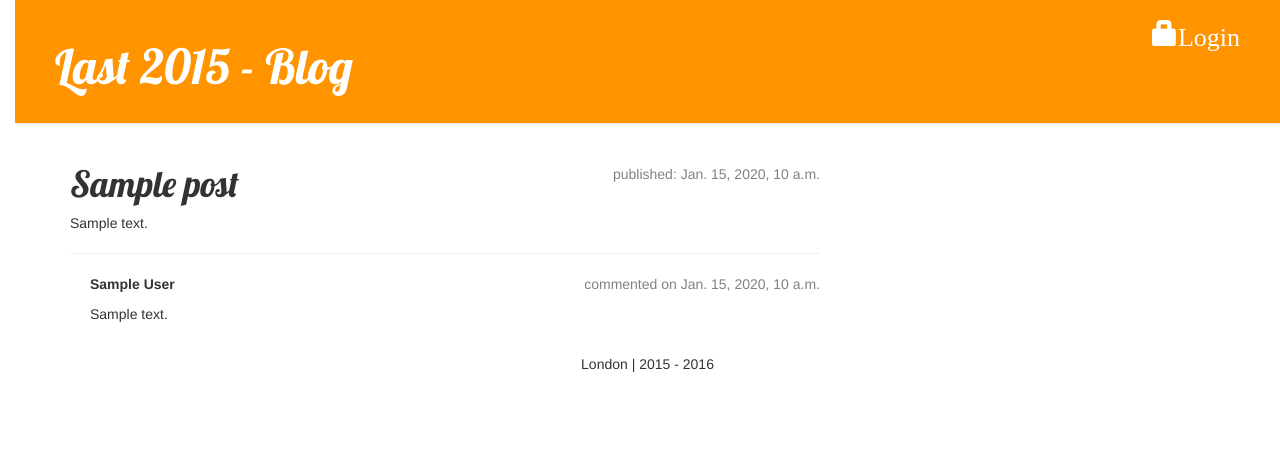
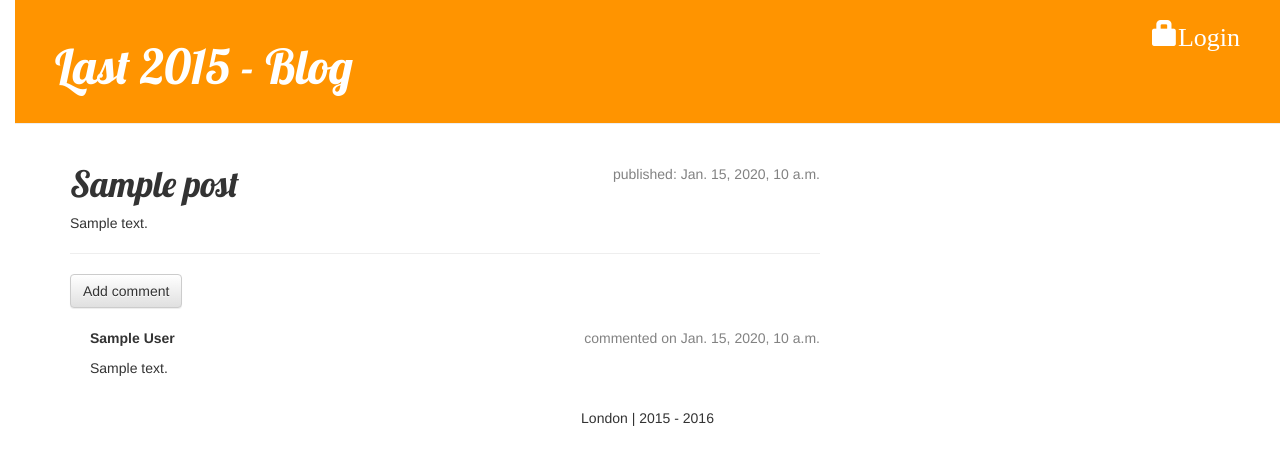
Before and after one commit to walter2/last_2015, a Django app: page /post/1 in a window 1280 px wide. Shown: the top 465 px of the page. Run offline with Django 3.2, Linux system fonts and the light colour scheme; tables that the repository leaves empty hold one stand-in row (values such as "Sample post"); some libraries are stand-ins or nearby versions.

Commit message:
Added comment form, add comment button, add comment html, view to handle add comment and url.

```diff
--- a/blog/templates/blog/post_detail.html
+++ b/blog/templates/blog/post_detail.html
@@ -24,6 +24,7 @@
         <p>{{ post.text|linebreaks }}</p>
     </div>
     <hr>
+        <a class="btn btn-default" href="{% url 'add_comment_to_post' pk=post.pk %}">Add comment</a>
         {% for comment in post.comments.all %}
             <div class="comment">
                 <div class="date">commented on {{ comment.created_date }}</div>
--- a/blog/urls.py
+++ b/blog/urls.py
@@ -5,6 +5,7 @@ urlpatterns = [
     url(r'^$', views.post_list, name='post_list'),
     url(r'^drafts/$', views.post_draft_list, name='post_draft_list'),
     url(r'^post/(?P<pk>[0-9]+)$', views.post_detail, name='post_detail'),
+    url(r'^post/(?P<pk>[0-9]+)/comment/$', views.add_comment_to_post, name='add_comment_to_post'),
     url(r'^post/(?P<pk>[0-9]+)/edit/$', views.post_edit, name='post_edit'),
     url(r'^post/(?P<pk>[0-9]+)/publish/$', views.post_publish, name='post_publish'),
     url(r'^post/(?P<pk>[0-9]+)/remove/$', views.post_remove, name='post_remove'),
--- a/blog/views.py
+++ b/blog/views.py
@@ -2,7 +2,7 @@ from django.contrib.auth.decorators import login_required
 from django.shortcuts import get_object_or_404, redirect, render
 from django.utils import timezone
 
-from .forms import PostForm
+from .forms import CommentForm, PostForm
 from .models import Post
 
 
@@ -64,3 +64,17 @@ def post_remove(request, pk):
     post = get_object_or_404(Post, pk=pk)
     post.delete()
     return redirect('blog.views.post_list')
+
+
+def add_comment_to_post(request, pk):
+    post = get_object_or_404(Post, pk=pk)
+    if request.method == "POST":
+        form = CommentForm(request.POST)
+        if form.is_valid():
+            comment = form.save(commit=False)
+            comment.post = post
+            comment.save()
+            return redirect('blog.views.post_detail', pk=post.pk)
+    else:
+        form = CommentForm()
+    return render(request, 'blog/add_comment_to_post.html', {'form': form})
```
Also changed, not shown: blog/forms.py (+8 -1 lines), blog/templates/blog/add_comment_to_post.html (added, +10 -0 lines).
